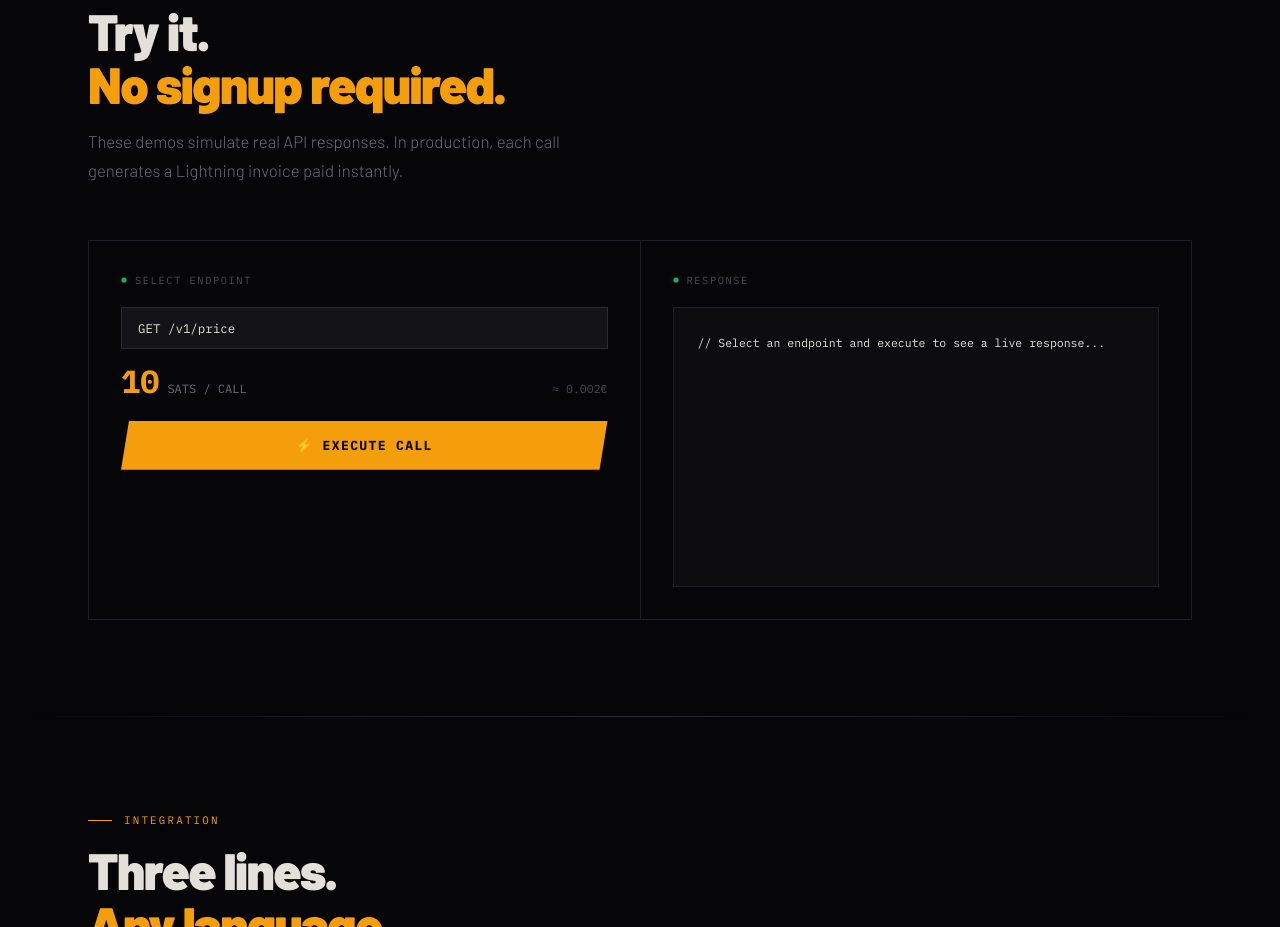
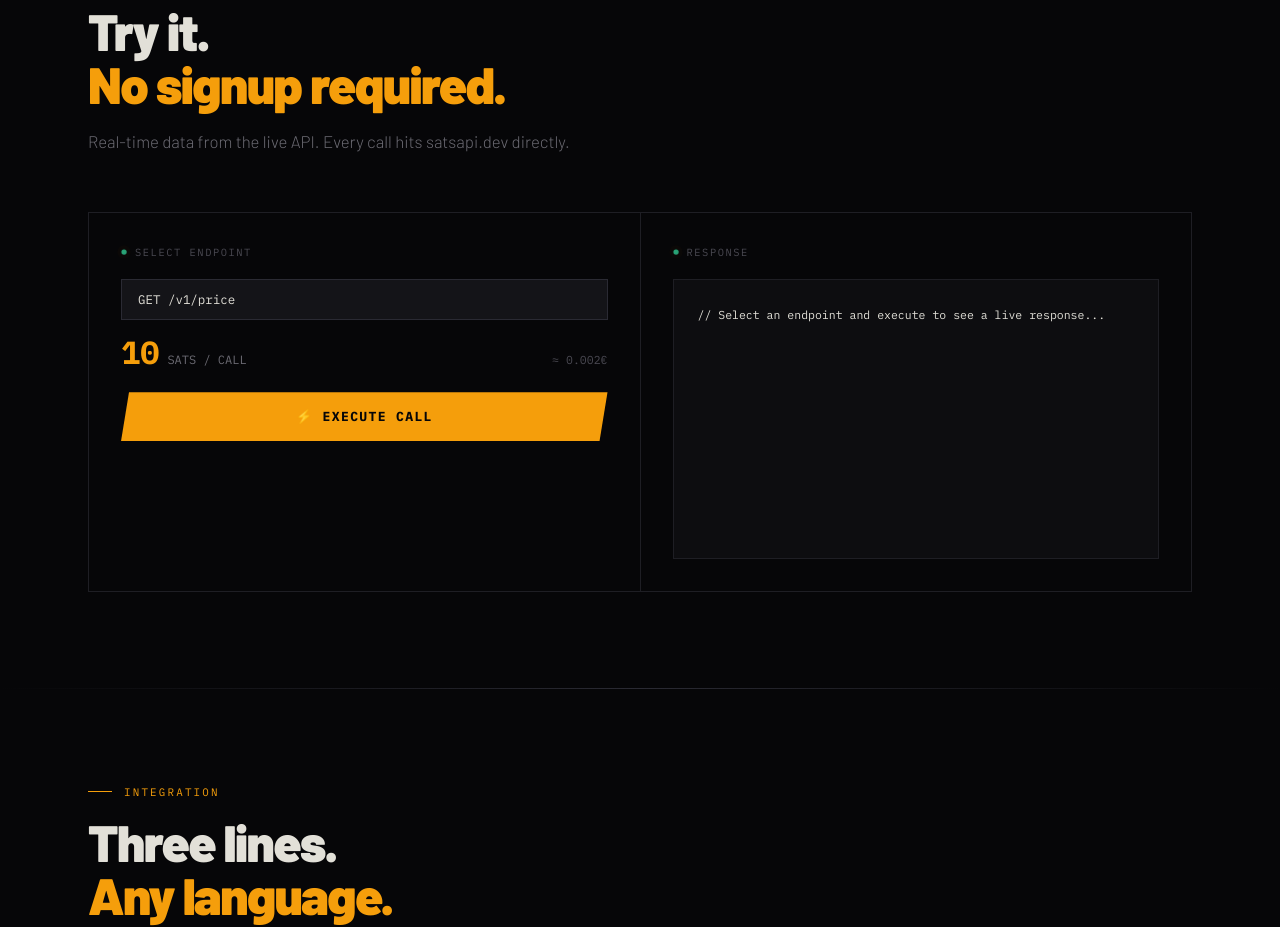
Before and after one commit to Aperezvigoa/satsapi, a website: page public/index.html in a window 1280 px wide. Shown: the part 2020-2947 px from the top of the page. Drawn offline with Linux system fonts and the light colour scheme; no server answers.

Commit message:
Fix demo text and costs display

```diff
--- a/public/index.html
+++ b/public/index.html
@@ -1066,7 +1066,7 @@
 <section id="demo">
   <div class="section-label">Live Demo</div>
   <h2>Try it.<br><span>No signup required.</span></h2>
-  <p class="section-desc">These demos simulate real API responses. In production, each call generates a Lightning invoice paid instantly.</p>
+  <p class="section-desc">Real-time data from the live API. Every call hits satsapi.dev directly.</p>
 
   <div class="demo-layout">
     <div class="demo-panel">
```
